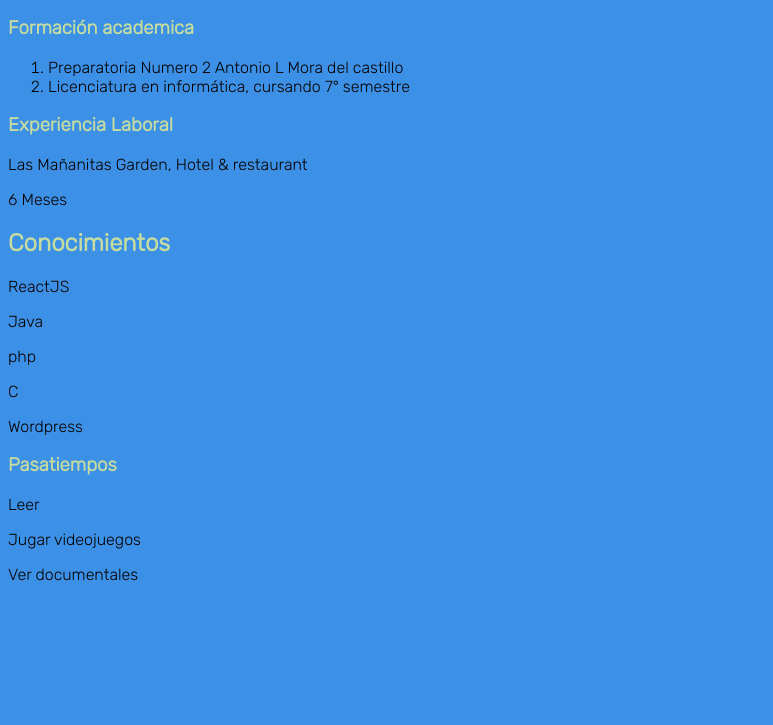
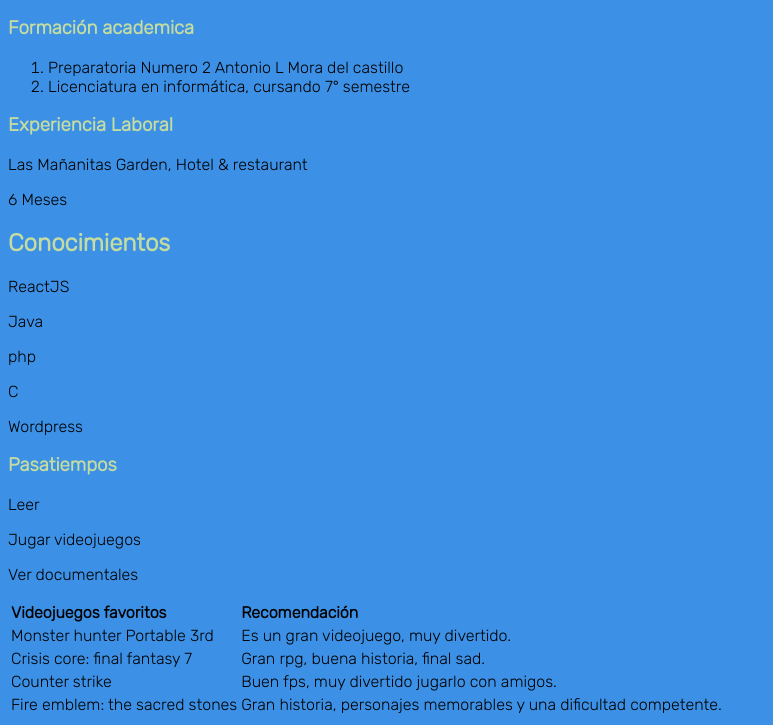
Before and after one commit to kamishiro-renji/PaginaCV, a plain HTML site: page index.html in a window 1280 px wide. Shown: the part 112-837 px from the top of the page, without its empty margins (0-773 px from the left). Before the commit the page ends 800 px from the top, so only its background shows below. Drawn offline with Linux system fonts and the light colour scheme.

Commit message:
Tercer commit, o eso creo, ahora debería de tener color

```diff
--- a/index.html
+++ b/index.html
@@ -4,7 +4,7 @@
     <meta charset="UTF-8">
     <meta http-equiv="X-UA-Compatible" content="IE=edge">
     <meta name="viewport" content="width=device-width, initial-scale=1.0">
-    <link rel="stylesheet" href="/estilos/index.css" type="text/css">
+    <link rel="stylesheet" href="/PaginaCV/estilos/index.css">
     <link href="https://fonts.googleapis.com/css2?family=Rubik:wght@300&display=swap" rel="stylesheet">
 
     <title>Curriculum vitae</title>
@@ -40,5 +40,33 @@
     <p>Jugar videojuegos</p>
     <p>Ver documentales</p>
 
+    <table>
+        <tr>
+            <th>Videojuegos favoritos</th>
+            <th>Recomendación</th>
+        </tr>
+
+
+        <tr>
+            <td>Monster hunter Portable 3rd</td>
+            <td> Es un gran videojuego, muy divertido.</td>
+        </tr>
+        <tr>
+            <td>Crisis core: final fantasy 7</td>
+            <td>Gran rpg, buena historia, final sad.</td>
+
+        </tr>
+        <tr>
+            <td>Counter strike</td>
+            <td>Buen fps, muy divertido jugarlo con amigos. </td>
+
+        </tr>
+
+        <tr>
+            <td>Fire emblem: the sacred stones</td>
+            <td>Gran historia, personajes memorables y una dificultad competente.</td>
+        </tr>
+    </table>
+
 </body>
 </html>
```
